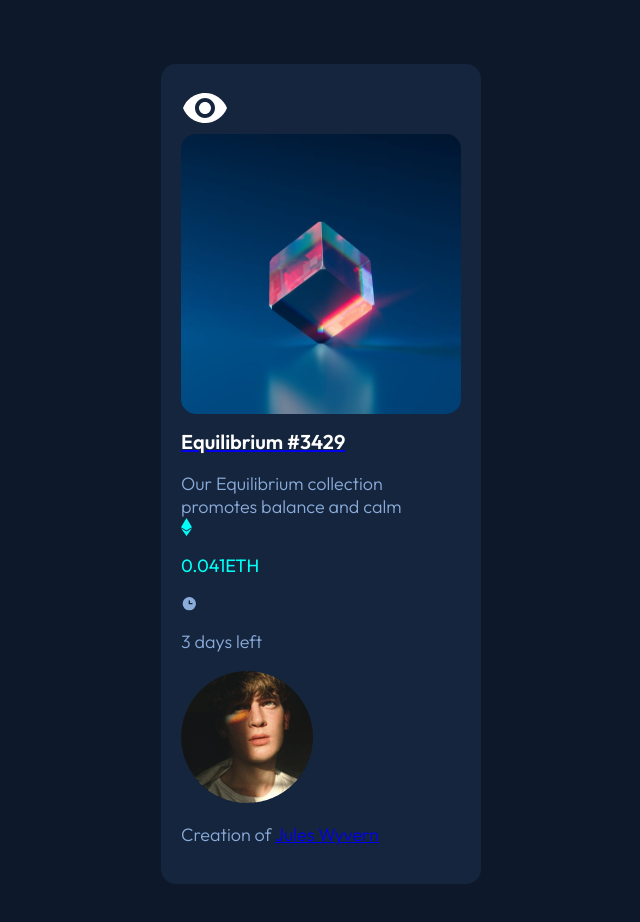
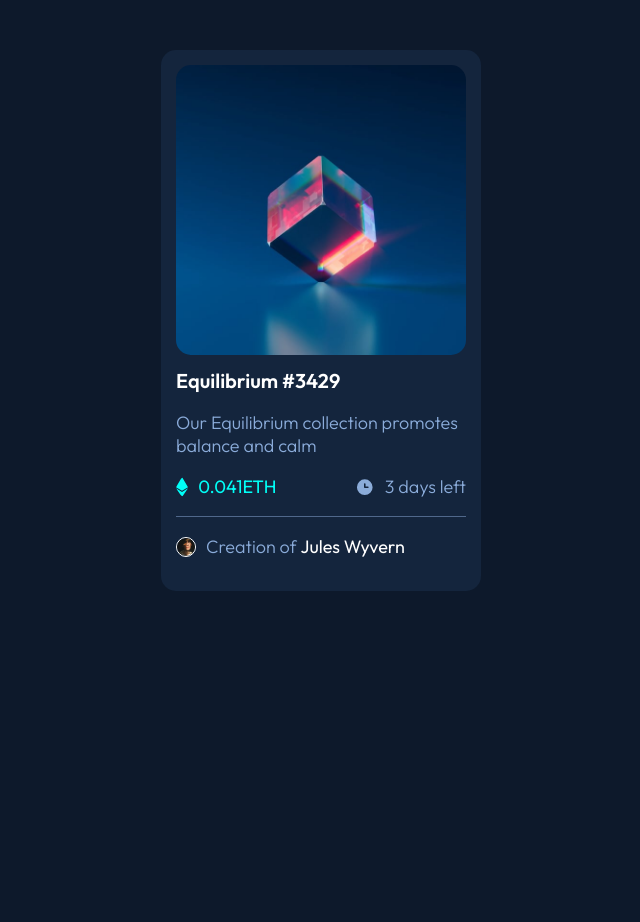
Before and after one commit to Gabriela-hub-89/nft-preview-card, a plain HTML site: page index.html in a window 1280 px wide. Shown: the whole page, without its empty margins (319-959 px from the left). After the commit the page ends 800 px from the top, so only its background shows below. Drawn offline with Linux system fonts and the light colour scheme.

Commit message:
agregado últimos cambios

```diff
--- a/css/styles.css
+++ b/css/styles.css
@@ -12,10 +12,26 @@ body{
     max-width: 1440px;
 
 }
+img{
+    display: block;
+    width: 100%;
+    border-radius: 1.5rem;
+}
 h1{
     font-family:'Outfit', sans-serif;
     color: hsl(0, 0%, 100%);
     font-weight: 600;
+}
+h1:hover{
+    color: hsl(178, 100%, 50%);
+    cursor: pointer;
+    transition: all .5s ease-in-out;
+}
+a{
+    text-decoration: none;
+    cursor: pointer;
+    color: hsl(0, 0%, 100%);
+    font-weight: 400;
 }
 p{
     font-family:'Outfit', sans-serif;
@@ -23,71 +39,83 @@ p{
     color: hsl(215, 51%, 70%);
     font-weight: 300;
 }
-p.name span{
-    color: hsl(0, 0%, 100%);
-}
-span:hover{
+.name:hover{
+    color: hsl(178, 100%, 50%);
     cursor: pointer;
-}
-img{
-    max-width: 100%;
-    border-radius: 1.5rem;
-}
-main{
-    margin: 5% 0;
+    transition: all .5s ease-in-out;
 }
 
 .card{
+    display: flex;
+    flex-direction: column;
     max-width: 25%;
-    padding: 2rem;
+    padding: 1.5rem;
+    margin: 5rem auto;
     background-color: hsl(216, 50%, 16%);
-    margin: auto;
     border-radius: 1.5rem;
 }
+
+/*  Imagen y transicion*/
+.image-card{
+    position: relative;
+}
+.hover-view{
+    position: absolute;
+    width: 100%;
+}
+.view{
+    z-index: 1;
+    top: 0;
+    left: 0;
+    object-fit:scale-down ;
+    object-position: center center;
+    opacity: 0;
+}
+.view:hover{
+    opacity: 1;
+    background-color: hsla(178, 100%, 50%, .5);
+    transition: all .7s ease;
+
+}
+
 .text{
     margin-bottom: 0;
 }
+.text-card{
+    height: 30%;
 
-.image-card{
-    border-radius: 1.5rem;
-    position: relative;
 }
-.image-card:hover{
-    background-image: url(../images/icon-view.svg);
-    position: absolute;
-    top: 0; left:0; right: 0; bottom: 0;
-    background-size: cover;
-    background-position: center;
-    color: hsl(0, 0%, 100%);
-    background-color: hsl(178, 100%, 50%);
-}
-.date-price{
+
+.info{
     display: flex;
     justify-content: space-between;
     border-bottom: 1px solid hsla(215, 51%, 70%, .5);
 }
-.eth{
+.info-price, .info-time{
     display: flex;
-    align-items: baseline;
-
+    justify-content: space-between;
+    align-items: center;
 }
 .price{
+    font-weight: 400;
     color: hsl(178, 100%, 50%);
-    font-weight: 400;
 }
-.clock{
-    display: flex;
-    align-items: baseline;
+
+.eth, .clock{
+    height: 2rem;
+    width: auto;
+    padding-right: 1rem;
 }
-.author{
+
+.creator-card{
     display: flex;
     justify-content: flex-start;
     align-items: center;
 }
-
-.pic-author{
-    border: 1px solid white;
+.pic-creator{
+    height: 2rem;
+    width: auto;
+    margin-right: 1rem;
+    border: 1px solid hsl(0, 0%, 100%);
     border-radius: 50px;
-    height: 3.5rem;
-    margin-right: 2rem;
 }
```
